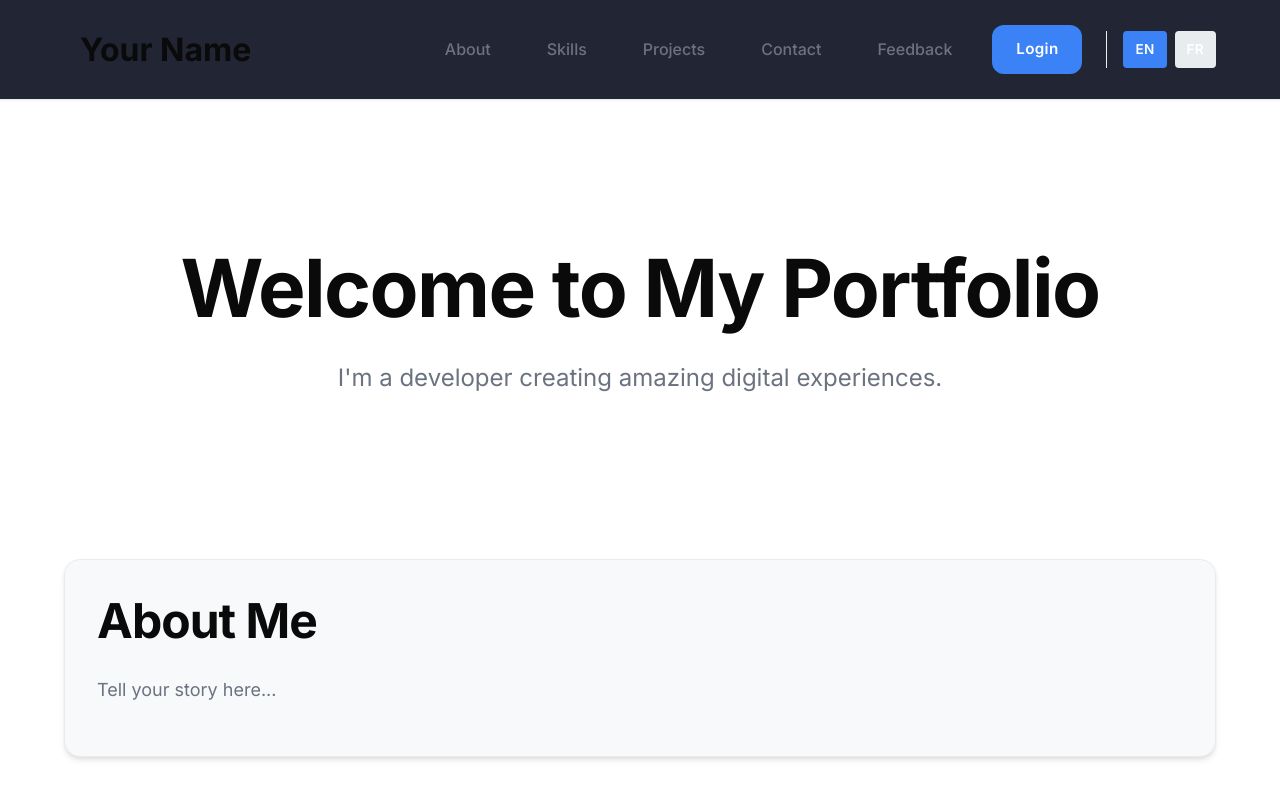
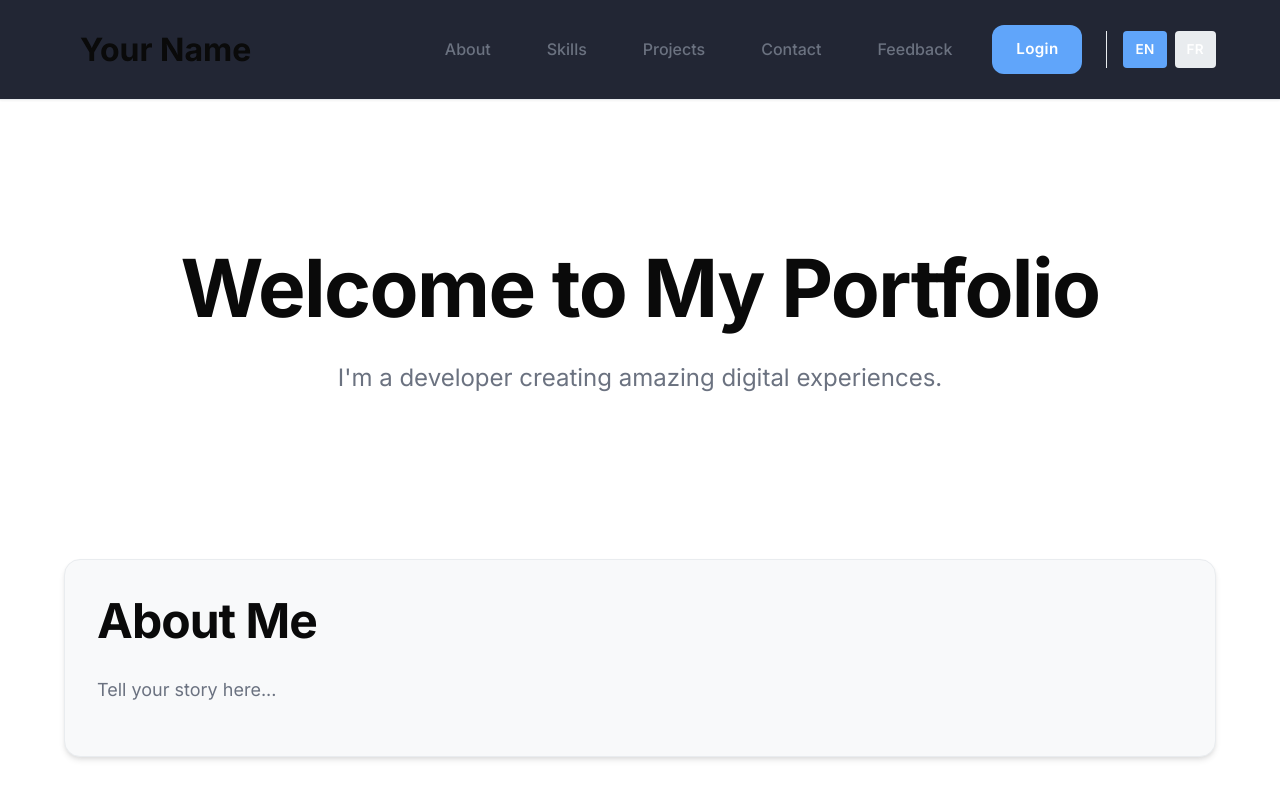
Before and after one commit to AlexRemiNoel/portfolio-alex, a Next.js app in the folder frontend/: page / in a window 1280 px wide. Shown: the top 800 px of the page. Built offline with nearby package versions, Linux system fonts and the light colour scheme; no server answers.

Commit message:
changed css

```diff
--- a/frontend/app/globals.css
+++ b/frontend/app/globals.css
@@ -13,8 +13,8 @@
   --card: #f8f9fa;
   --card-hover: #f1f3f5;
   --border: #e9ecef;
-  --primary: #3b82f6;
-  --primary-hover: #2563eb;
+  --primary: #60a5fa;
+  --primary-hover: #3b82f6;
   --secondary: #3538fd;
   --accent: #4c00ff92;
   --success: #10b981;
@@ -63,8 +63,8 @@
     --card: #0a2f6c;
     --card-hover: #334155;
     --border: #334155;
-    --primary: #3486ea;
-    --primary-hover: #126af7;
+    --primary: #60a5fa;
+    --primary-hover: #3b82f6;
     --secondary: #818cf8;
     --accent: #a78bfa;
     --success: #34d399;
```
